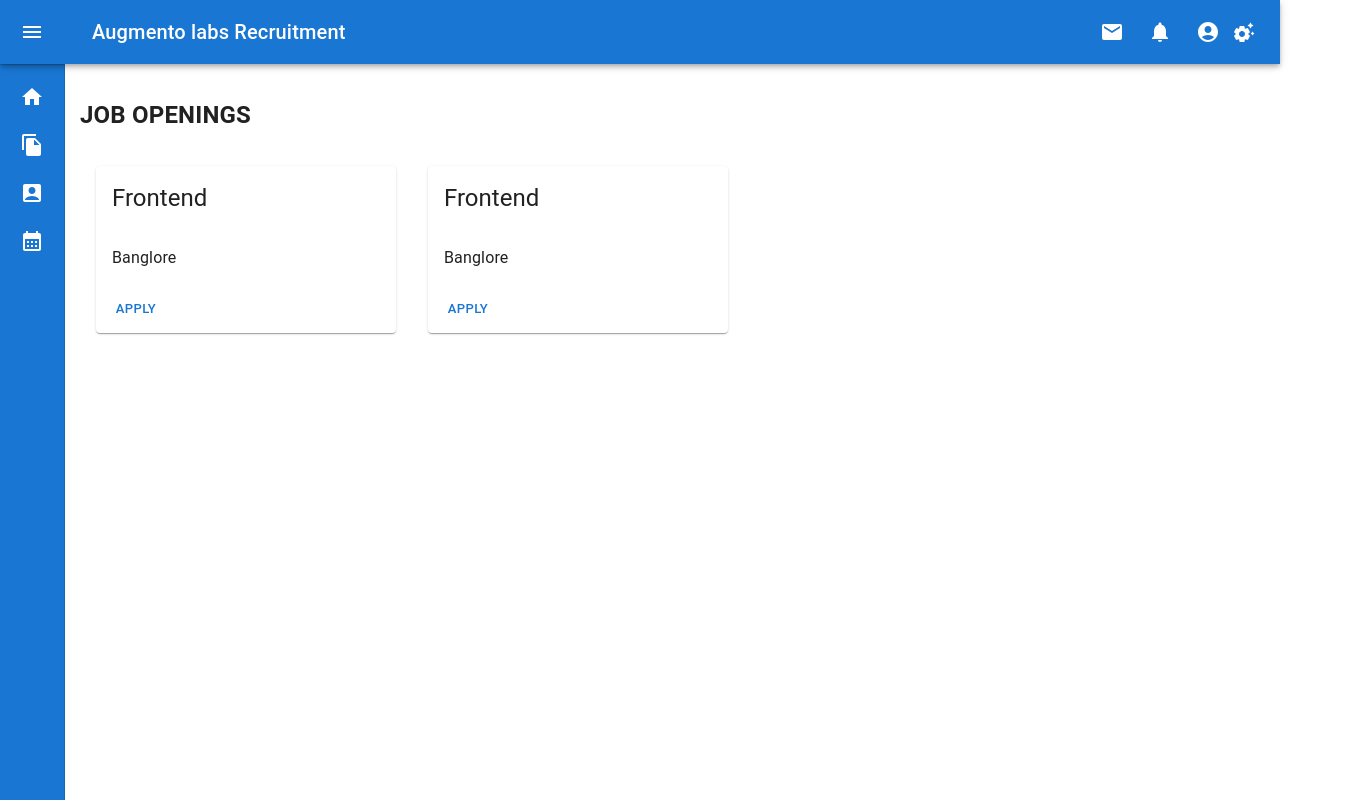
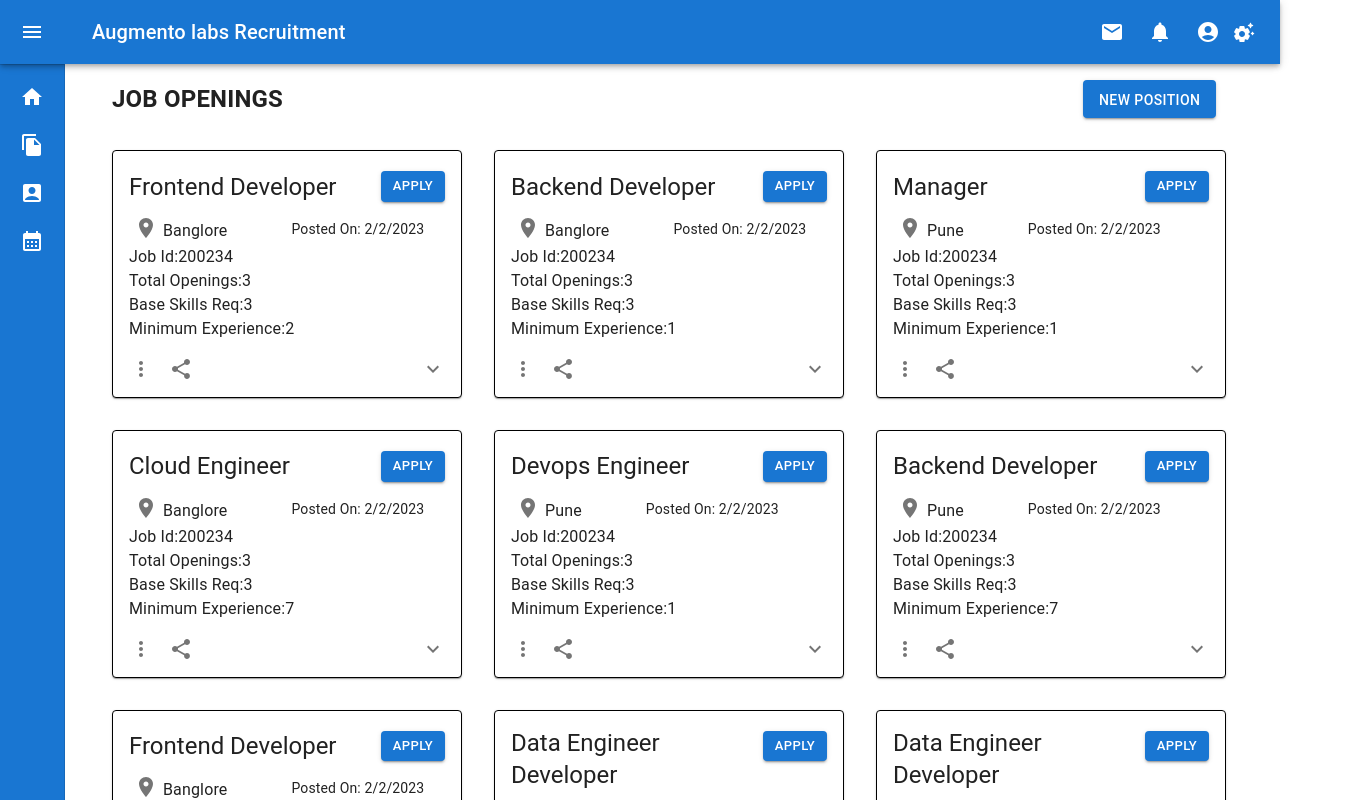
Before and after one commit to AugmenoLabs/Recruitment-Management-System-UI, a React (Create React App) app in the folder recruitment-mgmt-ui/: page / in a window 1280 px wide. Shown: the top 800 px of the page, 1360 px wide, since content can reach past the window. Built offline with nearby package versions, Linux system fonts and the light colour scheme.

Commit message:
dashboard rms

```diff
--- a/recruitment-mgmt-ui/src/components/Dashboard/JobCard.tsx
+++ b/recruitment-mgmt-ui/src/components/Dashboard/JobCard.tsx
@@ -2,53 +2,137 @@ import React from 'react';
 import Card from '@mui/material/Card';
 import CardContent from '@mui/material/CardContent';
 import Typography from '@mui/material/Typography';
-import {Grid, CardHeader, CardActions, Button } from '@mui/material'
+import {Grid, CardHeader, CardActions, Button, Box, IconButton, IconButtonProps, Collapse } from '@mui/material'
+import LocationOnIcon from '@mui/icons-material/LocationOn';
+import JobOpenings from './JobOpening';
+import MoreVertIcon from '@mui/icons-material/MoreVert';
+import ShareIcon from '@mui/icons-material/Share';
+import ExpandMoreIcon from '@mui/icons-material/ExpandMore';
+import { styled } from '@mui/material/styles';
 
-import JobOpenings from './JobOpening';
+interface ExpandMoreProps extends IconButtonProps {
+  expand: boolean;
+}
 
+const ExpandMore = styled((props: ExpandMoreProps) => {
+  const { expand, ...other } = props;
+  return <IconButton {...other} />;
+})(({ theme, expand }) => ({
+  transform: !expand ? 'rotate(0deg)' : 'rotate(180deg)',
+  marginLeft: 'auto',
+  transition: theme.transitions.create('transform', {
+    duration: theme.transitions.duration.shortest,
+  }),
+}));
 // const useStyles=makeStyles(theme=>({
 //     root:{
 //         flexGrow:1,
 //     }
 // }))
 const Data=[{
-    jobtitle:'Frontend',openings:3,
+    jobtitle:'Frontend Developer',openings:3,location:'Banglore',JobId:200234,skill:3,exp:2
 },{
-    jobtitle:'Frontend',openings:3,
-},]
+    jobtitle:'Backend Developer',openings:3,location:'Banglore',JobId:200234,skill:3,exp:1
+},{
+  jobtitle:'Manager',openings:3,location:'Pune',JobId:200234,skill:3,exp:1
+},{
+  jobtitle:'Cloud Engineer',openings:3,location:'Banglore',JobId:200234,skill:3,exp:7
+},{
+  jobtitle:'Devops Engineer',openings:3,location:'Pune',JobId:200234,skill:3,exp:1
+},{
+  jobtitle:'Backend Developer',openings:3,location:'Pune',JobId:200234,skill:3,exp:7
+},{
+  jobtitle:'Frontend Developer',openings:3,location:'Banglore',JobId:200234,skill:3,exp:4
+},{
+  jobtitle:'Data Engineer Developer',openings:3,location:'Banglore',JobId:200234,skill:3,exp:1
+},{
+  jobtitle:'Data Engineer Developer',openings:3,location:'Banglore',JobId:200234,skill:3,exp:1
+}]
 const JobCards = ()=>{
+  const current = new Date();
+  const date=`${current.getDate()}/${current.getMonth()+1}/${current.getFullYear()}`;
+  const [expanded, setExpanded] = React.useState(false);
 
+  const handleExpandClick = () => {
+    setExpanded(!expanded);
+  };
     return (
         <>
-        <Grid style={{marginTop:'-2rem',marginLeft:'5rem'}}>
+        <Box style={{width:'fit-content',marginLeft:'5rem'}}>
+        <Grid style={{marginTop:'-3rem',display:'flex'}} >
         <JobOpenings/>
         </Grid>
       <Grid container
-      spacing={2}
+      spacing={0}
        direction='row'
        justifyContent='flex-start'
        alignItems='flex-start'
-       style={{marginTop:'2rem',marginLeft:'4rem'}} >
+       style={{marginTop:'2rem'}} >
 
     {Data.map((elem:any)=>(
-      <Card sx={{ width: '300px',marginLeft:'2rem' }}>
+      <Card sx={{ width: '350px',marginLeft:'2rem',height:'auto',marginBottom:'2rem' ,border:'1px solid black'}}>
+        <Grid direction='row' alignItems='flex-start' justifyContent='flex-start'>
+
       <CardHeader
 
         height="100"
-        sx={{ width: 100}}
+        variant='h5'
+        title={`${elem.jobtitle}`}
+        action={
+          <CardActions>
+          <Button size="small" variant='contained'>Apply</Button>
 
-        title={`${elem.jobtitle}`}
+        </CardActions>
+        }
       />
-      <CardContent>
-       <Typography>Banglore</Typography>
+
+      </Grid>
+
+      <CardContent style={{marginTop:'-1.7rem'}}>
+      <Grid direction='row' display='flex'>
+      <IconButton aria-label="location" size='small'>
+            <LocationOnIcon />
+          </IconButton>
+       <Typography style={{fontSize:'16px',marginTop:'0.5rem'}}>{elem.location}</Typography>
+       <Typography style={{fontSize:'14px',marginTop:'0.5rem',marginLeft:'4rem',justifyItems:'flex-end'}}>Posted On: {date}</Typography>
+       </Grid>
+       <Typography>Job Id:{elem.JobId}</Typography>
+       <Typography>Total Openings:{elem.openings}</Typography>
+       <Typography>Base Skills Req:{elem.skill}</Typography>
+       <Typography>Minimum Experience:{elem.exp}</Typography>
       </CardContent>
-      <CardActions>
-        <Button size="small">Apply</Button>
+      <CardActions style={{marginTop:'-1rem'}} disableSpacing>
+        <IconButton aria-label="add to favorites">
+          <MoreVertIcon />
+        </IconButton>
+        <IconButton aria-label="share">
+          <ShareIcon />
+        </IconButton>
+        <ExpandMore
+          expand={expanded}
+          onClick={handleExpandClick}
+          aria-expanded={expanded}
+          aria-label="show more"
+        >
+          <ExpandMoreIcon />
+        </ExpandMore>
+        </CardActions>
+        <Collapse in={expanded} timeout="auto" unmountOnExit>
+        <CardContent>
+          <Typography paragraph>Job Description:</Typography>
+          <Typography paragraph>
+           A person expert in React,Typescrip,.Net with minimum of 2 years experience is required.
+          </Typography>
+          <Typography paragraph>
+           Also know how to use git,bitbucket and jira tools and must be familiar with SDLC lifecycles.
+          </Typography>
 
-      </CardActions>
+        </CardContent>
+      </Collapse>
     </Card>
      )  )}
     </Grid>
+    </Box>
     </>
   );
 }
--- a/recruitment-mgmt-ui/src/components/Dashboard/JobOpening.tsx
+++ b/recruitment-mgmt-ui/src/components/Dashboard/JobOpening.tsx
@@ -1,10 +1,16 @@
-import { Typography } from "@mui/material";
+import { Button, Grid, Typography } from "@mui/material";
 import React from "react";
 
 const JobOpenings:React.FunctionComponent =()=>{
     return(
         <>
-        <Typography variant='h6' style={{fontSize:'24px',fontWeight:600}}>JOB OPENINGS</Typography>
+
+        <Typography variant='h6' style={{fontSize:'24px',fontWeight:600,marginLeft:'2rem'}}>JOB OPENINGS</Typography>
+        <Button variant='contained' style={{justifyContent:'flex-end',alignItems:'flex-end',float:'right',marginLeft:'50rem'}}>New Position</Button>
+
+
+
+
         </>
     )
 }
--- /dev/null
+++ b/recruitment-mgmt-ui/src/components/Date/Date.tsx
@@ -0,0 +1 @@
+import React from "react";
--- a/recruitment-mgmt-ui/src/components/Navbar/navbar.component.tsx
+++ b/recruitment-mgmt-ui/src/components/Navbar/navbar.component.tsx
@@ -52,7 +52,7 @@ import MailIcon from '@mui/icons-material/Mail';
 import NotificationsIcon from '@mui/icons-material/Notifications';
 import SettingsSuggestRoundedIcon from '@mui/icons-material/SettingsSuggestRounded';
 import MoreIcon from '@mui/icons-material/MoreVert';
-import MiniDrawer from './drawer.component';
+
 
 // const Search = styled('div')(({ theme }) => ({
 //   position: 'relative',
```
